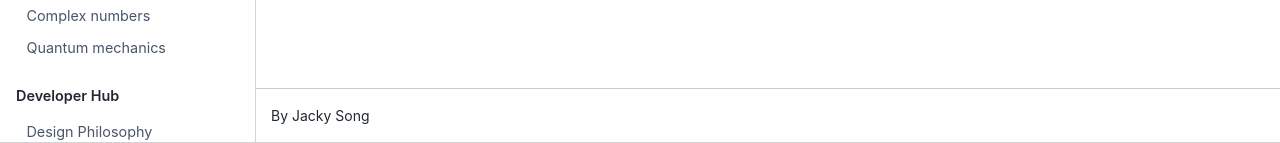
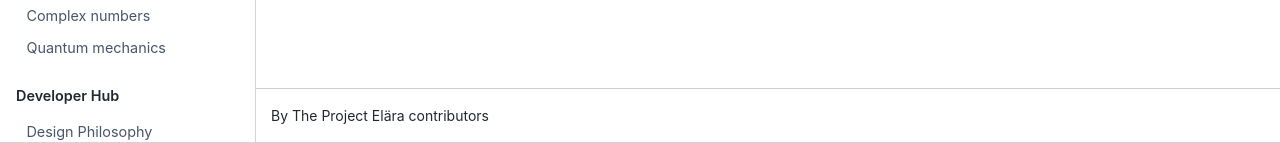
Before and after one commit to elaraproject/elara-handbook, a Jupyter Book: the page built from book/intro.md, in a window 1280 px wide. Shown: the part 758-901 px from the top of the page. Built offline with Jupyter Book 1.0.4 settings and Sphinx 7.4.7 and the Sphinx Book theme 1.1.4, drawn with Linux system fonts in a browser that asks for light colours.

Commit message:
Update book authors

```diff
--- a/book/_config.yml
+++ b/book/_config.yml
@@ -2,7 +2,7 @@
 # Learn more at https://jupyterbook.org/customize/config.html
 
 title: The Elara Handbook
-author: Jacky Song
+author: The Project Elära contributors
 logo: elara-logo.svg
 
 # Force re-execution of notebooks on each build.
```
